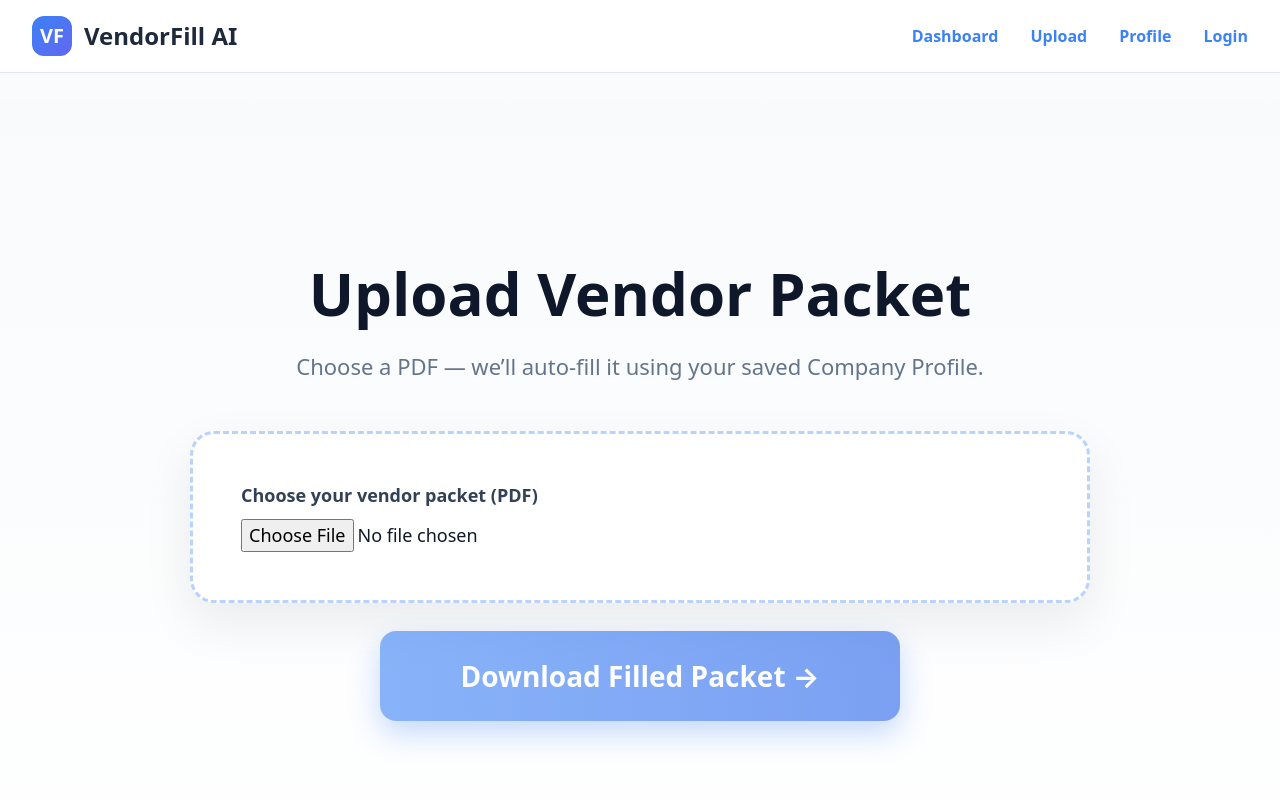
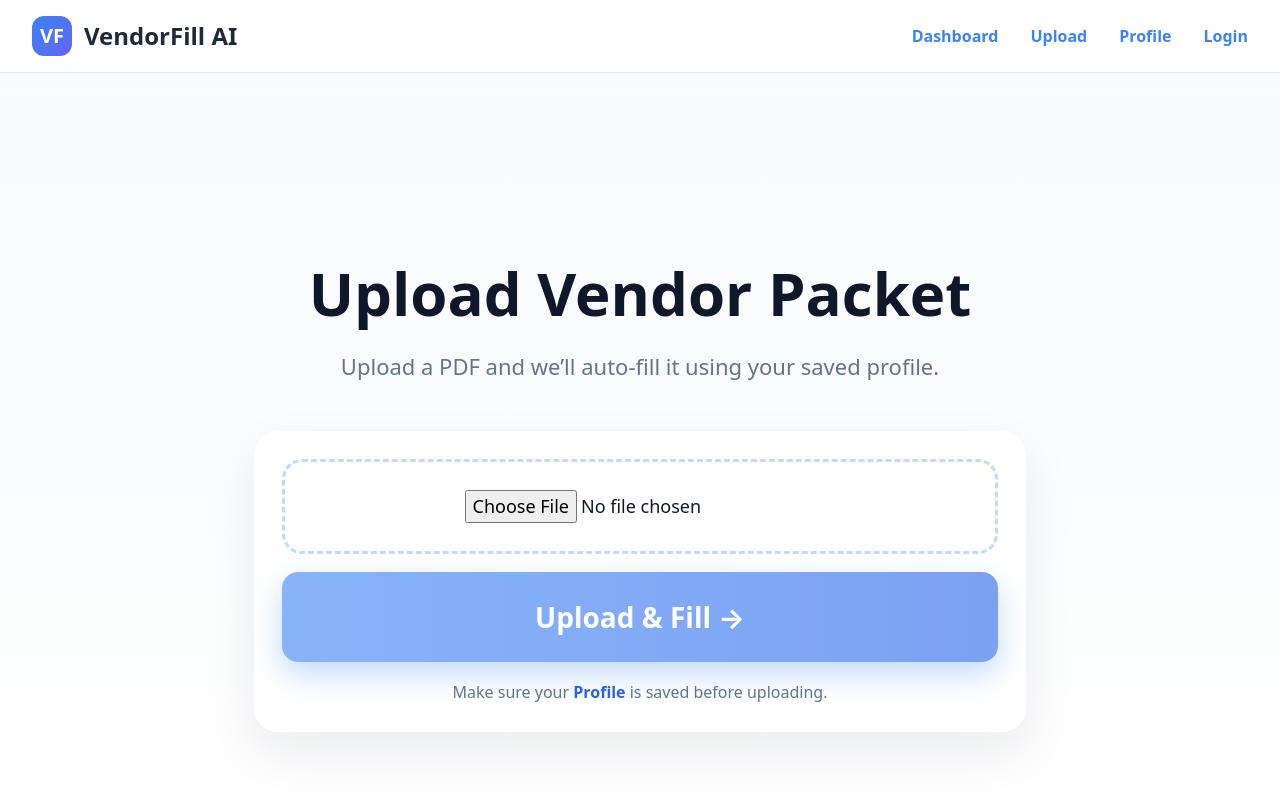
Before and after one commit to deansw/vendorfill, a Next.js app: page /upload in a window 1280 px wide. Shown: the top 800 px of the page. Built offline with nearby package versions, Linux system fonts and the light colour scheme; no server answers.

Commit message:
Update page.tsx

```diff
--- a/app/upload/page.tsx
+++ b/app/upload/page.tsx
@@ -3,170 +3,262 @@
 import { useMemo, useState } from "react"
 import PageShell from "@/components/PageShell"
 import PrimaryCtaButton from "@/components/PrimaryCtaButton"
+import { createClient } from "@/utils/supabase/client"
 
-function fileToDataUrl(file: File): Promise<string> {
+function fileToBase64(file: File): Promise<string> {
   return new Promise((resolve, reject) => {
     const reader = new FileReader()
-    reader.onerror = () => reject(new Error("Failed to read file"))
-    reader.onload = () => resolve(String(reader.result)) // data:application/pdf;base64,...
-    reader.readAsDataURL(file)
+    reader.onload = () => resolve(String(reader.result))
+    reader.onerror = reject
+    reader.readAsDataURL(file) // returns data:application/pdf;base64,....
   })
 }
 
-function downloadDataUrl(dataUrl: string, filename: string) {
-  const a = document.createElement("a")
-  a.href = dataUrl
-  a.download = filename
-  document.body.appendChild(a)
-  a.click()
-  a.remove()
+export default function UploadPage() {
+  const supabase = useMemo(() => createClient(), [])
+  const [file, setFile] = useState<File | null>(null)
+  const [loading, setLoading] = useState(false)
+
+  const [error, setError] = useState("")
+  const [notice, setNotice] = useState("")
+  const [downloadUrl, setDownloadUrl] = useState<string>("")
+  const [usageInfo, setUsageInfo] = useState<any>(null)
+
+  const handleUpload = async () => {
+    try {
+      setError("")
+      setNotice("")
+      setDownloadUrl("")
+      setUsageInfo(null)
+
+      if (!file) {
+        setError("Please choose a PDF file.")
+        return
       }
 
-export default function Upload() {
-  const [file, setFile] = useState<File | null>(null)
-  const [loading, setLoading] = useState(false)
-  const [error, setError] = useState("")
-  const [status, setStatus] = useState("")
-  const [filledPdfUrl, setFilledPdfUrl] = useState<string | null>(null)
-
-  const price = useMemo(() => {
-    if (!file) return null
-    return file.size > 5_000_000 ? "199" : file.size > 2_000_000 ? "129" : "79"
-  }, [file])
-
-  const getProfile = () => {
-    try {
-      const raw = localStorage.getItem("vendorProfile")
-      if (!raw) return null
-      return JSON.parse(raw)
-    } catch {
-      return null
-    }
+      // 1) Require user session
+      const { data: sessionData, error: sessionError } = await supabase.auth.getSession()
+      if (sessionError) {
+        setError(sessionError.message)
+        return
       }
 
-  const handleChooseFile = async (selected: File | null) => {
-    setFile(selected)
-    setError("")
-    setStatus("")
-    setFilledPdfUrl(null)
+      const token = sessionData.session?.access_token
+      if (!token) {
+        setError("You must be logged in to upload. Please log in and try again.")
+        return
+      }
 
-    if (!selected) return
+      // 2) Load profile from localStorage (saved on Profile page)
+      const rawProfile = localStorage.getItem("vendorProfile")
+      if (!rawProfile) {
+        setError("Please complete your Profile first. Go to Profile and click Save Profile.")
+        return
+      }
 
-    const profile = getProfile()
-    if (!profile) {
-      setError("Please complete your Company Profile first (Profile page), then come back to upload.")
+      let profile: any
+      try {
+        profile = JSON.parse(rawProfile)
+      } catch {
+        setError("Profile data is corrupted. Please re-save your profile.")
         return
       }
 
       setLoading(true)
-    setStatus("Uploading & filling your vendor packet…")
 
-    try {
-      const pdfBase64 = await fileToDataUrl(selected)
+      // 3) Convert PDF to base64
+      const pdfBase64 = await fileToBase64(file)
 
+      // 4) Call your API with Authorization header
       const res = await fetch("/api/fill", {
         method: "POST",
-        headers: { "Content-Type": "application/json" },
-        body: JSON.stringify({ pdfBase64, profile }),
+        headers: {
+          "Content-Type": "application/json",
+          Authorization: `Bearer ${token}`,
+        },
+        body: JSON.stringify({
+          pdfBase64,
+          profile,
+        }),
       })
 
-      const json = await res.json()
+      // 402 means user is blocked (no plan / limit reached)
+      if (res.status === 402) {
+        const payload = await res.json().catch(() => ({}))
+        setUsageInfo(payload?.usage || null)
 
-      if (!res.ok || !json?.success) {
-        throw new Error(json?.error || "Fill failed")
+        const reason = payload?.reason || payload?.usage?.reason || "limit_reached"
+        if (reason === "no_active_plan") {
+          setError("You’ve used your free upload. Please subscribe to upload more documents.")
+        } else if (reason === "limit_reached") {
+          setError("You’ve reached your monthly upload limit. Please upgrade your plan.")
+        } else {
+          setError("Uploads are blocked. Please subscribe or upgrade your plan.")
         }
 
-      const filled = json.filledPdf as string
-      setFilledPdfUrl(filled)
-      setStatus("Done! Your completed packet is ready.")
+        setLoading(false)
+        return
+      }
 
-      // Auto-download immediately
-      const outName = selected.name.replace(/\.pdf$/i, "") + "-FILLED.pdf"
-      downloadDataUrl(filled, outName)
+      // Other non-OK errors
+      if (!res.ok) {
+        const payload = await res.json().catch(() => ({}))
+        setError(payload?.error || "Upload failed. Please try again.")
+        setLoading(false)
+        return
+      }
+
+      const data = await res.json()
+      if (!data?.success) {
+        setError(data?.error || "Upload failed.")
+        setLoading(false)
+        return
+      }
+
+      setUsageInfo(data?.usage || null)
+      setDownloadUrl(data.filledPdf)
+      setNotice("✅ Packet filled successfully! Download it below.")
+      setLoading(false)
     } catch (e: any) {
-      setError(e?.message || "Something went wrong while filling the packet.")
-      setStatus("")
-    } finally {
+      console.error(e)
+      setError(e?.message || "Something went wrong.")
       setLoading(false)
     }
   }
 
   return (
-    <PageShell
-      title="Upload Vendor Packet"
-      subtitle="Choose a PDF — we’ll auto-fill it using your saved Company Profile."
+    <PageShell title="Upload Vendor Packet" subtitle="Upload a PDF and we’ll auto-fill it using your saved profile.">
+      <div
+        style={{
+          maxWidth: 820,
+          margin: "0 auto",
+          padding: "0 24px",
+        }}
       >
+        {notice && (
+          <div
+            style={{
+              background: "#ecfdf5",
+              border: "1px solid #bbf7d0",
+              color: "#166534",
+              padding: "14px 16px",
+              borderRadius: 14,
+              fontWeight: 800,
+              textAlign: "center",
+              marginBottom: 16,
+            }}
+          >
+            {notice}
+          </div>
+        )}
+
+        {error && (
+          <div
+            style={{
+              background: "#fff1f2",
+              border: "1px solid #fecdd3",
+              color: "#9f1239",
+              padding: "14px 16px",
+              borderRadius: 14,
+              fontWeight: 800,
+              textAlign: "center",
+              marginBottom: 16,
+            }}
+          >
+            {error}
+          </div>
+        )}
+
+        {usageInfo && (
+          <div
+            style={{
+              background: "#f8fafc",
+              border: "1px solid #e2e8f0",
+              color: "#0f172a",
+              padding: "14px 16px",
+              borderRadius: 14,
+              fontWeight: 700,
+              textAlign: "center",
+              marginBottom: 16,
+            }}
+          >
+            Plan: <b>{usageInfo.plan ?? "unknown"}</b> • Period: <b>{usageInfo.period ?? "N/A"}</b>
+            {typeof usageInfo.used_this_period === "number" && (
+              <>
+                {" "}
+                • Used this month: <b>{usageInfo.used_this_period}</b>
+              </>
+            )}
+            {typeof usageInfo.remaining_this_period === "number" && (
+              <>
+                {" "}
+                • Remaining: <b>{usageInfo.remaining_this_period}</b>
+              </>
+            )}
+          </div>
+        )}
+
         <div
           style={{
             background: "white",
             borderRadius: 24,
             boxShadow: "0 20px 50px rgba(15, 23, 42, 0.08)",
-          padding: 48,
-          border: "3px dashed rgba(59,130,246,0.35)",
-          maxWidth: 900,
-          margin: "0 auto 28px auto",
-          textAlign: "left",
+            padding: 28,
           }}
         >
-        <label style={{ display: "block", fontSize: 18, fontWeight: 800, color: "#334155", marginBottom: 10 }}>
-          Choose your vendor packet (PDF)
-        </label>
-
+          <div
+            style={{
+              borderRadius: 20,
+              border: "3px dashed #bfdbfe",
+              padding: 28,
+            }}
+          >
             <input
               type="file"
-          accept=".pdf,application/pdf"
-          disabled={loading}
-          onChange={(e) => handleChooseFile(e.target.files?.[0] || null)}
-          style={{ width: "100%", fontSize: 18 }}
+              accept="application/pdf"
+              onChange={(e) => setFile(e.target.files?.[0] || null)}
+              style={{ fontSize: 18 }}
             />
 
             {file && (
-          <div style={{ marginTop: 18, color: "#64748b", fontSize: 16 }}>
-            <div>
-              <b>File:</b> {file.name}
+              <div style={{ marginTop: 16, color: "#0f172a", fontWeight: 800, fontSize: 16 }}>
+                Selected: {file.name}
               </div>
-            <div>
-              <b>Size:</b> {(file.size / (1024 * 1024)).toFixed(2)} MB
+            )}
           </div>
+
+          <div style={{ marginTop: 18 }}>
+            <PrimaryCtaButton onClick={handleUpload} disabled={!file || loading}>
+              {loading ? "Processing..." : "Upload & Fill →"}
+            </PrimaryCtaButton>
+          </div>
+
+          {downloadUrl && (
+            <div style={{ marginTop: 18, textAlign: "center" }}>
+              <a
+                href={downloadUrl}
+                download="vendor-packet-filled.pdf"
+                style={{
+                  display: "inline-block",
+                  background: "linear-gradient(to right, #2563eb, #3b82f6)",
+                  color: "white",
+                  padding: "16px 26px",
+                  borderRadius: 14,
+                  fontSize: 18,
+                  fontWeight: 800,
+                  textDecoration: "none",
+                  boxShadow: "0 10px 30px rgba(59, 130, 246, 0.35)",
+                }}
+              >
+                Download Filled PDF →
+              </a>
             </div>
           )}
 
-        {price && (
-          <p style={{ marginTop: 18, fontSize: 22, fontWeight: 800, color: "#2563eb", textAlign: "center" }}>
-            Price: ${price}
-          </p>
-        )}
-
-        {loading && (
-          <p style={{ marginTop: 14, fontSize: 18, fontWeight: 800, color: "#0f172a", textAlign: "center" }}>
-            Processing… this can take 10–40 seconds.
-          </p>
-        )}
-
-        {status && !error && (
-          <p style={{ marginTop: 14, fontSize: 16, fontWeight: 800, color: "#16a34a", textAlign: "center" }}>
-            {status}
-          </p>
-        )}
-
-        {error && (
-          <p style={{ marginTop: 14, fontSize: 16, fontWeight: 800, color: "#dc2626", textAlign: "center" }}>
-            {error}
-          </p>
-        )}
+          <div style={{ marginTop: 18, textAlign: "center", color: "#64748b", fontSize: 16 }}>
+            Make sure your <a href="/profile" style={{ color: "#2563eb", fontWeight: 800, textDecoration: "none" }}>Profile</a> is saved before uploading.
           </div>
-
-      <div style={{ maxWidth: 520, margin: "0 auto" }}>
-        <PrimaryCtaButton
-          disabled={!filledPdfUrl}
-          onClick={() => {
-            if (!filledPdfUrl || !file) return
-            const outName = file.name.replace(/\.pdf$/i, "") + "-FILLED.pdf"
-            downloadDataUrl(filledPdfUrl, outName)
-          }}
-        >
-          Download Filled Packet →
-        </PrimaryCtaButton>
+        </div>
       </div>
     </PageShell>
   )
```
Lines whose indentation alone changed are shown as unchanged.
